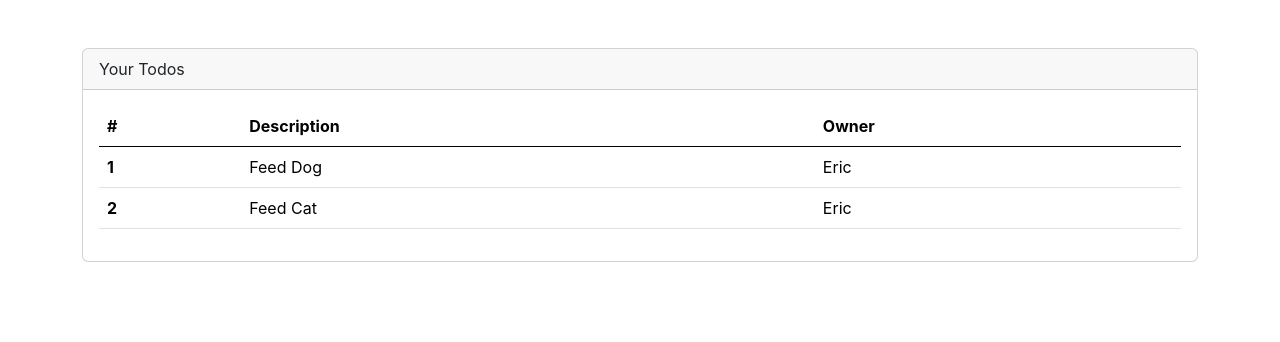
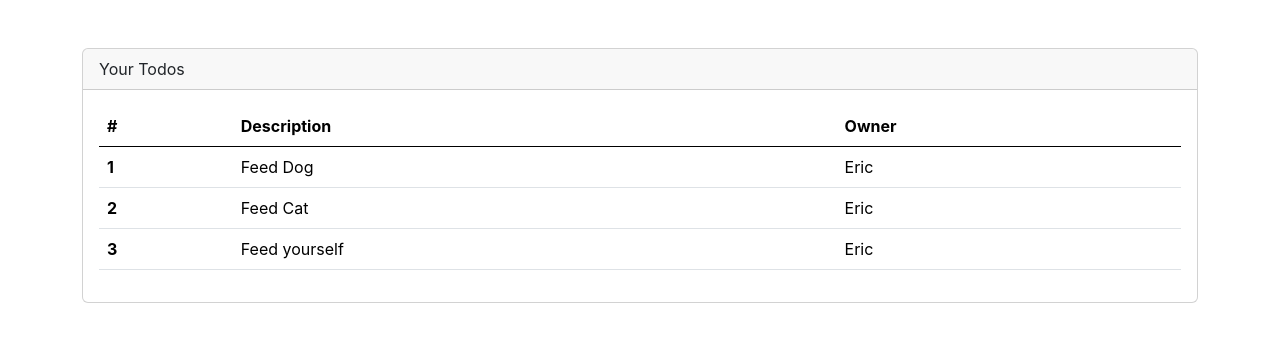
Before and after one commit to Slackjaw1431/todo-app, a React (Create React App) app: page / in a window 1280 px wide. Shown: the top 342 px of the page. Built offline with nearby package versions, Linux system fonts and the light colour scheme.

Commit message:
less-nested

```diff
--- a/src/App.js
+++ b/src/App.js
@@ -1,29 +1,37 @@
 import './App.css';
 import TodoRowItem from './components/TodoRowItem';
+import TodosFromFile from './components/TodosFromFile';
+
+const todosInFile = [
+  { rowNumber: 3, rowDescription: "Feed yourself", rowOwner: "Eric" },
+];
 
 function App() {
   return (
     <div className="mt-5 container">
       <div className="card">
-        <div className="card-header">
-          Your Todos
-          </div>
+        <div className="card-header">Your Todos</div>
         <div className="card-body">
           <table className="table table-hover">
             <thead>
               <tr>
-                  <th scope='col'>#</th>
+                <th scope="col">#</th>
                 <th scope="col">Description</th>
                 <th scope="col">Owner</th>
               </tr>
             </thead>
             <tbody>
-                <TodoRowItem/>
+              <TodoRowItem />
               <tr>
                 <th scope="row">2</th>
                 <td>Feed Cat</td>
                 <td>Eric</td>
               </tr>
+              <TodosFromFile
+                rowNumber={todosInFile[0].rowNumber}
+                rowDescription={todosInFile[0].rowDescription}
+                rowOwner={todosInFile[0].rowOwner}
+              />
             </tbody>
           </table>
         </div>
--- /dev/null
+++ b/src/components/TodosFromFile.js
@@ -0,0 +1,12 @@
+function TodosFromFile(props) {
+  //props is the property object being passed from app.js
+  return (
+    <tr>
+      <th scope="row">{props.rowNumber}</th>
+      <td>{props.rowDescription}</td>
+      <td>{props.rowOwner}</td>
+    </tr>
+  );
+}
+
+export default TodosFromFile;
```
Lines whose indentation alone changed are shown as unchanged.
